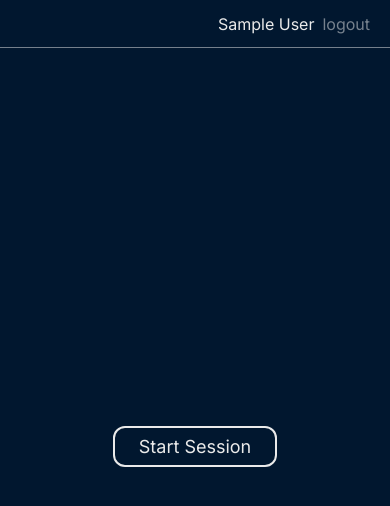
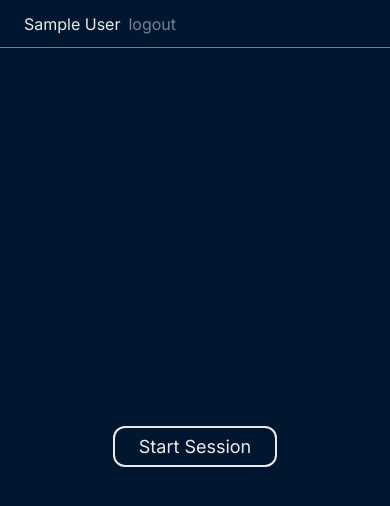
Before and after one commit to nickhibbits/meditation_app, a Next.js app: page /dashboard in a window 390 px wide. Shown: the top 506 px of the page. Built offline with nearby package versions, Linux system fonts and the light colour scheme; no server answers; sample sign-in values are in the browser's storage.

Commit message:
make nav responsive

```diff
--- a/components/Navbar.tsx
+++ b/components/Navbar.tsx
@@ -13,9 +13,11 @@ function NavBar({ user }: { user: any }) {
 
   return (
     <nav className={styles.nav}>
-      <div className={styles.user}>{user}</div>
-      <div className={styles.logout} onClick={() => handleSignOut()}>
-        logout
+      <div className={styles.nav_options_wrapper}>
+        <li className={styles.user}>{user}</li>
+        <li className={styles.logout} onClick={() => handleSignOut()}>
+          logout
+        </li>
       </div>
     </nav>
   );
--- a/styles/components/Nav.module.scss
+++ b/styles/components/Nav.module.scss
@@ -1,15 +1,35 @@
 @use "@/styles/variables.scss";
+@use "@/styles/mixins/mediaQueries.scss";
 
 .nav {
   display: flex;
-  gap: variables.$size-8;
-  justify-content: flex-end;
   align-items: center;
-  padding-right: variables.$size-20;
   border-bottom: solid 1px rgba(variables.$clr-neutral-100, variables.$op-half);
   height: variables.$size-38;
+
+  &_options_wrapper {
+    display: flex;
+    gap: variables.$size-8;
+    min-width: calc(100% - 3rem);
+    margin-inline: auto;
+
+    @include mediaQueries.tablet {
+      min-width: calc(100% - 10rem);
+    }
+
+    @include mediaQueries.desktop {
+      min-width: calc(100% - 25rem);
+    }
+
+    @include mediaQueries.large-screen {
+      min-width: calc(100% - 35rem);
+    }
+  }
 }
 
 .logout {
   opacity: variables.$op-half;
+  &:hover {
+    cursor: pointer;
+  }
 }
--- a/styles/globals.scss
+++ b/styles/globals.scss
@@ -56,9 +56,13 @@ h1 {
 
 .container {
   position: relative;
-  height: calc(100dvh - variables.$size-38);
+  height: 100dvh;
   max-width: calc(100% - 3rem);
   margin-inline: auto;
+
+  &_nav {
+    height: calc(100dvh - variables.$size-38);
+  }
 
   @include mediaQueries.tablet {
     max-width: calc(100% - 10rem);
```
